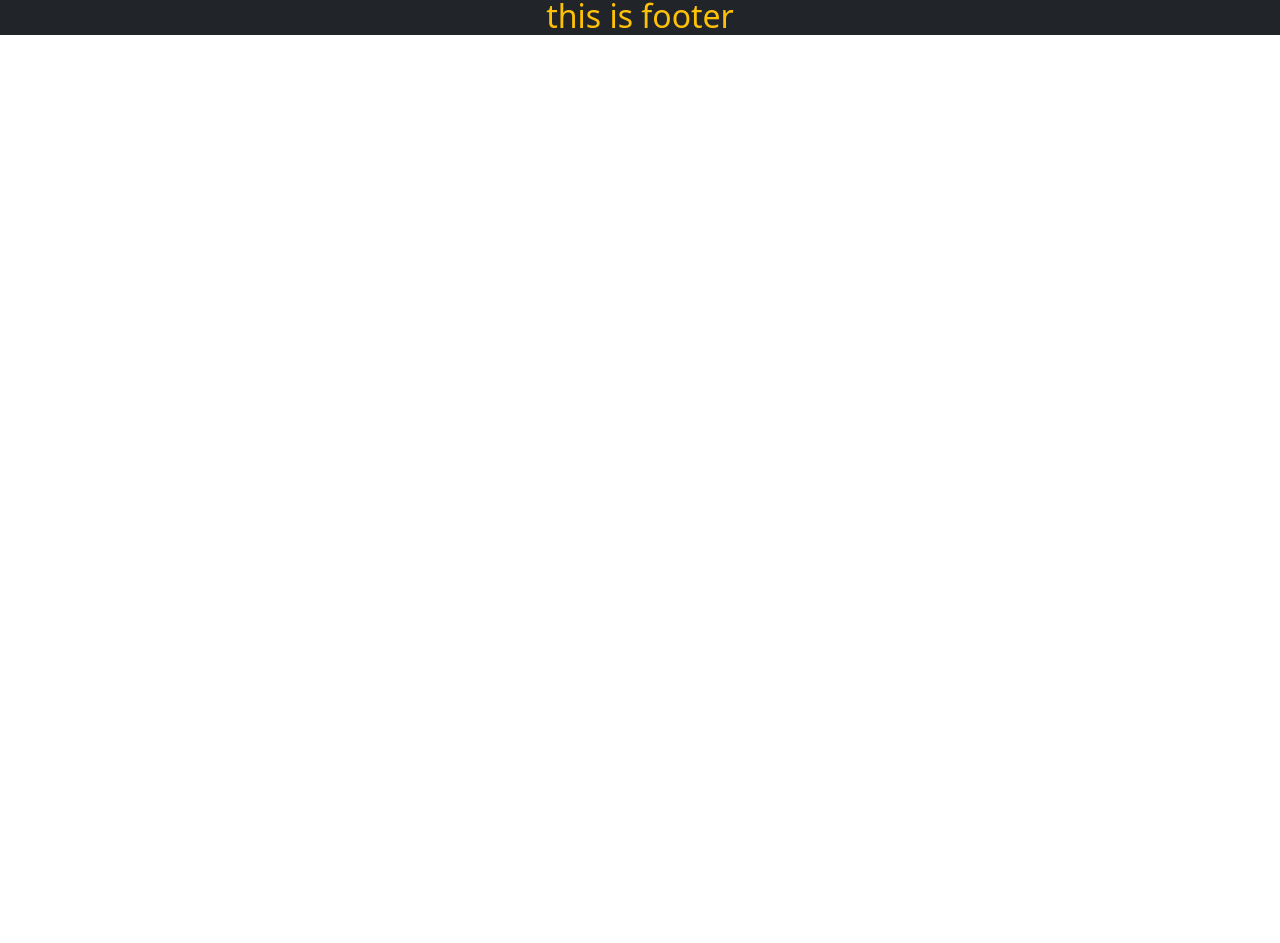
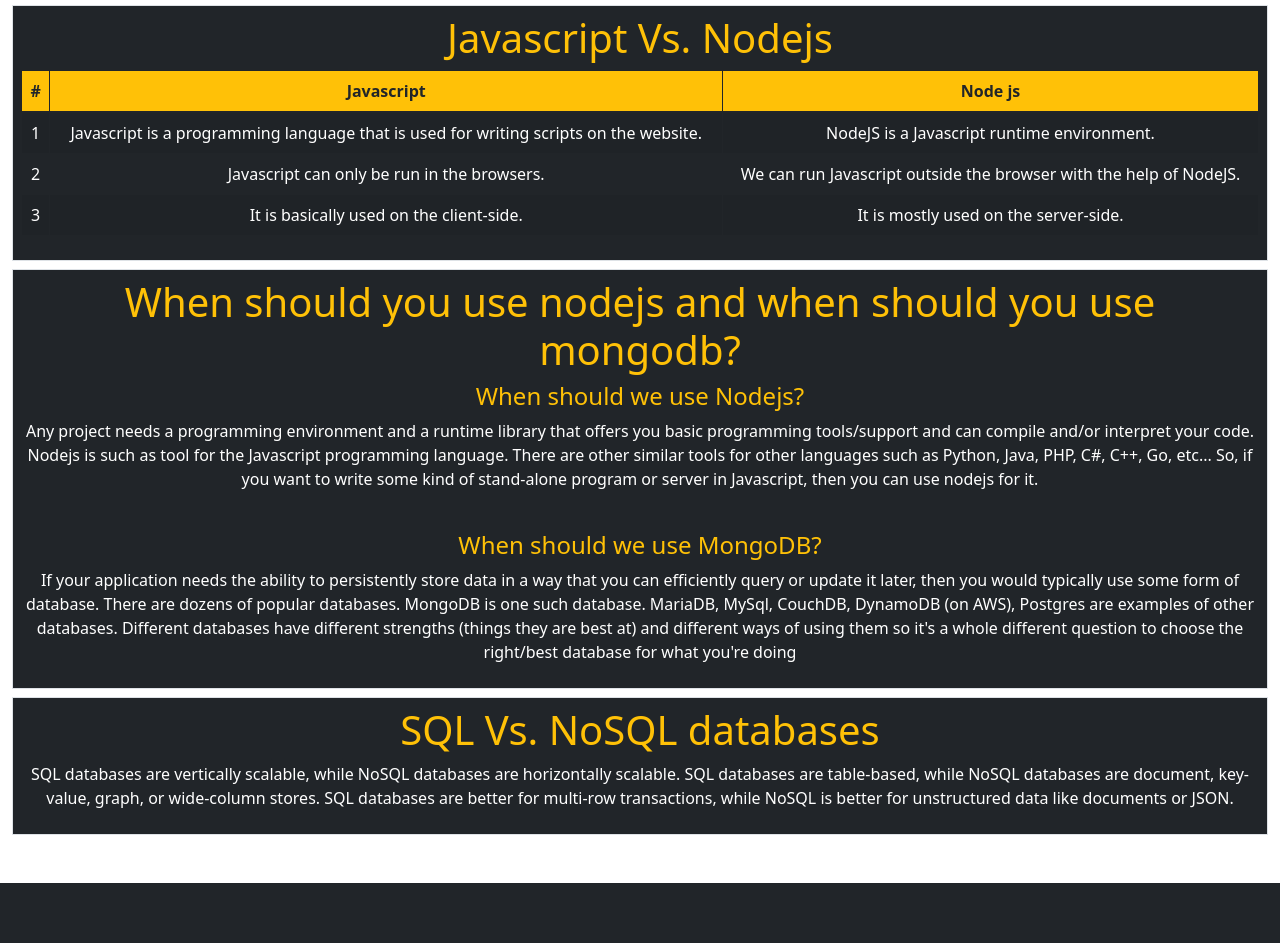
Before and after one commit to Tareq-Ahmed-Github/warehouse-client-site, a React (Create React App) app: page /blogs in a window 1280 px wide. Shown: the part 59-1002 px from the top of the page. Before the commit the page ends 800 px from the top, so only its background shows below. Built offline with nearby package versions, Linux system fonts and the light colour scheme; no server answers.

Commit message:
blogs and footer done

```diff
--- a/src/Components/Js/Blogs.js
+++ b/src/Components/Js/Blogs.js
@@ -1,9 +1,58 @@
 import React from 'react';
+import { Table } from 'react-bootstrap';
 
 const Blogs = () => {
     return (
-        <div>
+        <div className='mx-1'>
+            <div className='m-2 p-2 border bg-dark text-white'>
+                <h1 className='text-warning'>Javascript Vs. Nodejs</h1>
 
+                <Table striped bordered hover>
+                    <thead className='bg-warning border-dark'>
+                        <tr>
+                            <th>#</th>
+                            <th>Javascript</th>
+                            <th>Node js</th>
+
+                        </tr>
+                    </thead>
+                    <tbody className='border-dark'>
+                        <tr>
+                            <td className='text-white'>1</td>
+                            <td className='text-white'>Javascript is a programming language that is used for writing scripts on the website.</td>
+                            <td className='text-white'>NodeJS is a Javascript runtime environment.</td>
+
+                        </tr>
+                        <tr>
+                            <td className='text-white'>2</td>
+                            <td className='text-white'>Javascript can only be run in the browsers.</td>
+                            <td className='text-white'>We can run Javascript outside the browser with the help of NodeJS.</td>
+
+                        </tr>
+                        <tr>
+                            <td className='text-white'>3</td>
+                            <td className='text-white'>It is basically used on the client-side.</td>
+                            <td className='text-white'>It is mostly used on the server-side.</td>
+                        </tr>
+                    </tbody>
+                </Table>
+            </div>
+            <div className='m-2 p-2 border bg-dark text-white'>
+                <h1 className='text-warning'>When should you use nodejs and when should you use mongodb?</h1>
+                <h4 className='text-warning'>When should we use Nodejs?</h4>
+                <p>Any project needs a programming environment and a runtime library that offers you basic programming tools/support and can compile and/or interpret your code. Nodejs is such as tool for the Javascript programming language. There are other similar tools for other languages such as Python, Java, PHP, C#, C++, Go, etc...
+
+                    So, if you want to write some kind of stand-alone program or server in Javascript, then you can use nodejs for it.</p>
+                <br />
+                <h4 className='text-warning'>When should we use MongoDB?</h4>
+                <p>
+                    If your application needs the ability to persistently store data in a way that you can efficiently query or update it later, then you would typically use some form of database. There are dozens of popular databases. MongoDB is one such database. MariaDB, MySql, CouchDB, DynamoDB (on AWS), Postgres are examples of other databases. Different databases have different strengths (things they are best at) and different ways of using them so it's a whole different question to choose the right/best database for what you're doing
+                </p>
+            </div>
+            <div className='m-2 p-2 border bg-dark text-white'>
+                <h1 className='text-warning'>SQL Vs. NoSQL databases</h1>
+                <p>SQL databases are vertically scalable, while NoSQL databases are horizontally scalable. SQL databases are table-based, while NoSQL databases are document, key-value, graph, or wide-column stores. SQL databases are better for multi-row transactions, while NoSQL is better for unstructured data like documents or JSON.</p>
+            </div>
         </div>
     );
 };
--- a/src/Components/Js/Home/HomeProducts.js
+++ b/src/Components/Js/Home/HomeProducts.js
@@ -8,7 +8,7 @@
 
     return (
         <div id='homeproducts'>
-            <h2 className='text-primary my-5 text-center'>INVENTORY</h2>
+            <h2 className='text-dark my-5 text-center'>INVENTORY</h2>
             <div className='products'>
 
                 {
--- a/src/Components/Js/Private/ManageProducts.js
+++ b/src/Components/Js/Private/ManageProducts.js
@@ -21,30 +21,30 @@
     }
     return (
         <div>
-            <Table striped bordered hover>
+            <Table striped hover className='m-5 w-75 mx-auto table-bordered border-dark'>
                 <thead>
-                    <tr className='text-center'>
-                        <th>Name</th>
-                        <th>Photo</th>
-                        <th>Quantity</th>
-                        <th>Delete</th>
+                    <tr className='text-center row bg-warning'>
+                        <th className='col-3'>Name</th>
+                        <th className='col-3'>Photo</th>
+                        <th className='col-3'>Quantity</th>
+                        <th className='col-3'>Delete</th>
                     </tr>
                 </thead>
                 {
                     Products?.map(Product =>
                         <tbody key={Product._id}>
-                            <tr>
-                                <td className='text-center'>{Product.name.slice(0, 30)}</td>
-                                <td className='text-center'><img src={Product.picture} alt="" /></td>
-                                <td className='text-center'>{Product.quantity}</td>
-                                <td className='text-center'><Button onClick={() => handleDelete(Product._id)} variant="outline-dark rounded-pill fw-bold">DELETE</Button></td>
+                            <tr className='row fw-bold'>
+                                <td className='text-center col-3'>{Product.name.slice(0, 30)}</td>
+                                <td className='text-center col-3 w-25'><img className='w-100' src={Product.picture} alt="" /></td>
+                                <td className='text-center col-3'>{Product.quantity}</td>
+                                <td className='text-center col-3'><Button onClick={() => handleDelete(Product._id)} variant="outline-warning rounded-pill fw-bold">DELETE</Button></td>
                             </tr>
                         </tbody>
                     )
                 }
             </Table>
             <div className='text-center'>
-                <Link to='/addProducts'><Button variant="outline-dark mb-5 rounded-pill fw-bold">ADD NEW COLLECTION</Button></Link>
+                <Link to='/addProducts'><Button variant="outline-warning mb-5 rounded-pill fw-bold">ADD NEW COLLECTION</Button></Link>
             </div>
         </div>
     );
--- a/src/Components/Js/Shared/Footer.js
+++ b/src/Components/Js/Shared/Footer.js
@@ -1,9 +1,26 @@
 import React from 'react';
+import { Link } from 'react-router-dom';
 
 const Footer = () => {
     return (
-        <div className='bg-dark'>
-            <h2 className='mx-auto mb-0 text-warning'>this is footer</h2>
+        <div className='mt-5 bg-dark p-2'>
+            <div className='d-flex  justify-content-around p-5'>
+                <div className='d-flex flex-column'>
+                    <Link to="/" className=' mx-1 hover-color text-warning fw-bold text-decoration-none'>HOME</Link>
+                    <Link to="/blogs" className=' mx-1 hover-color text-warning fw-bold text-decoration-none'>BLOGS</Link>
+
+                </div>
+                <p className='text-warning text-center fs-5 my-auto'>Copyright © 2022 Tareq</p>
+                <div className='d-flex flex-column'>
+
+                    <Link to="/login" className='text-warning fw-bold mx-1 hover-color text-decoration-none '>
+                        LOGIN
+                    </Link>
+                    <Link to="/register" className='text-warning fw-bold mx-1 hover-color hover-color text-decoration-none '>
+                        SIGN UP
+                    </Link>
+                </div>
+            </div>
         </div>
     );
 };
--- a/src/Components/Js/Shared/Header.js
+++ b/src/Components/Js/Shared/Header.js
@@ -12,7 +12,7 @@
     return (
         <div>
             <Navbar bg="dark" variant="dark">
-                <Container>
+                <Container hover>
                     <Navbar.Brand href="/#home">BikeZone</Navbar.Brand>
                     <Nav className="me-auto">
                         <Link className='me-2 text-decoration-none text-warning' to='/'>Home</Link>
```
